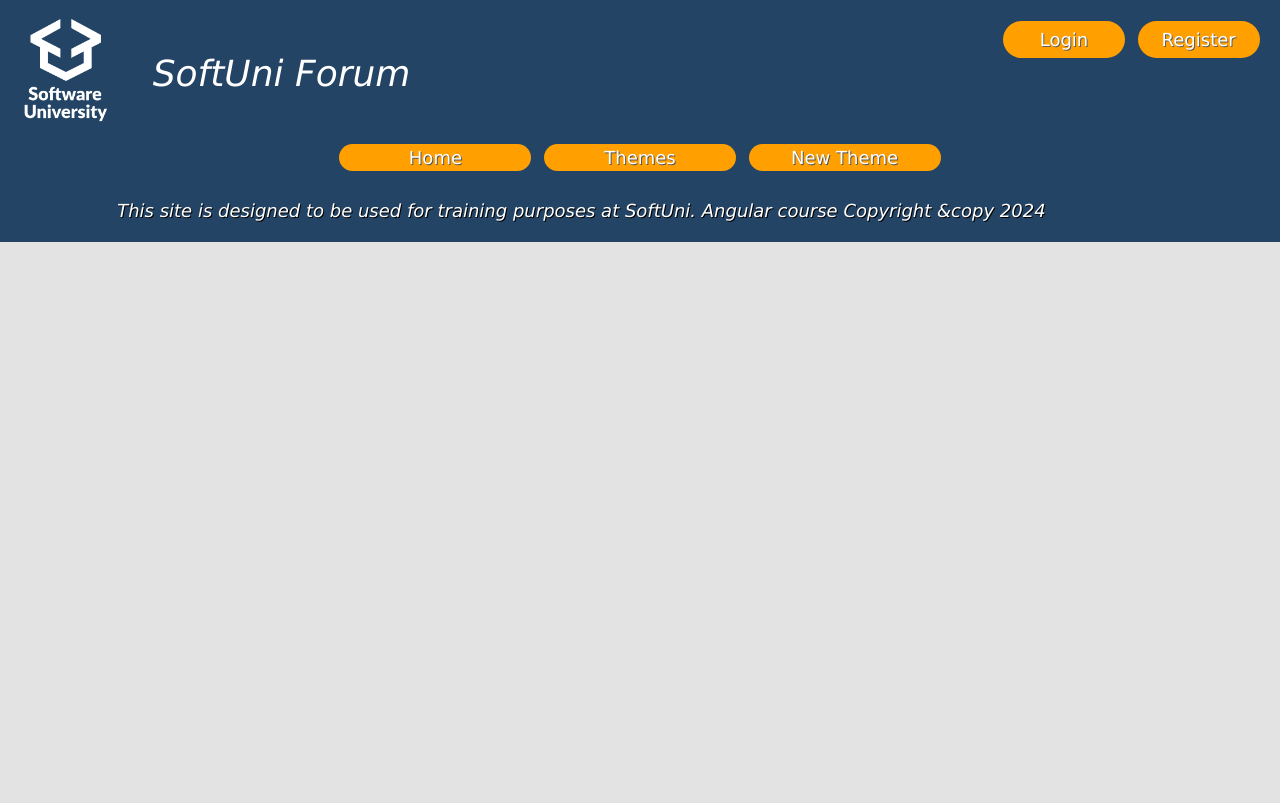
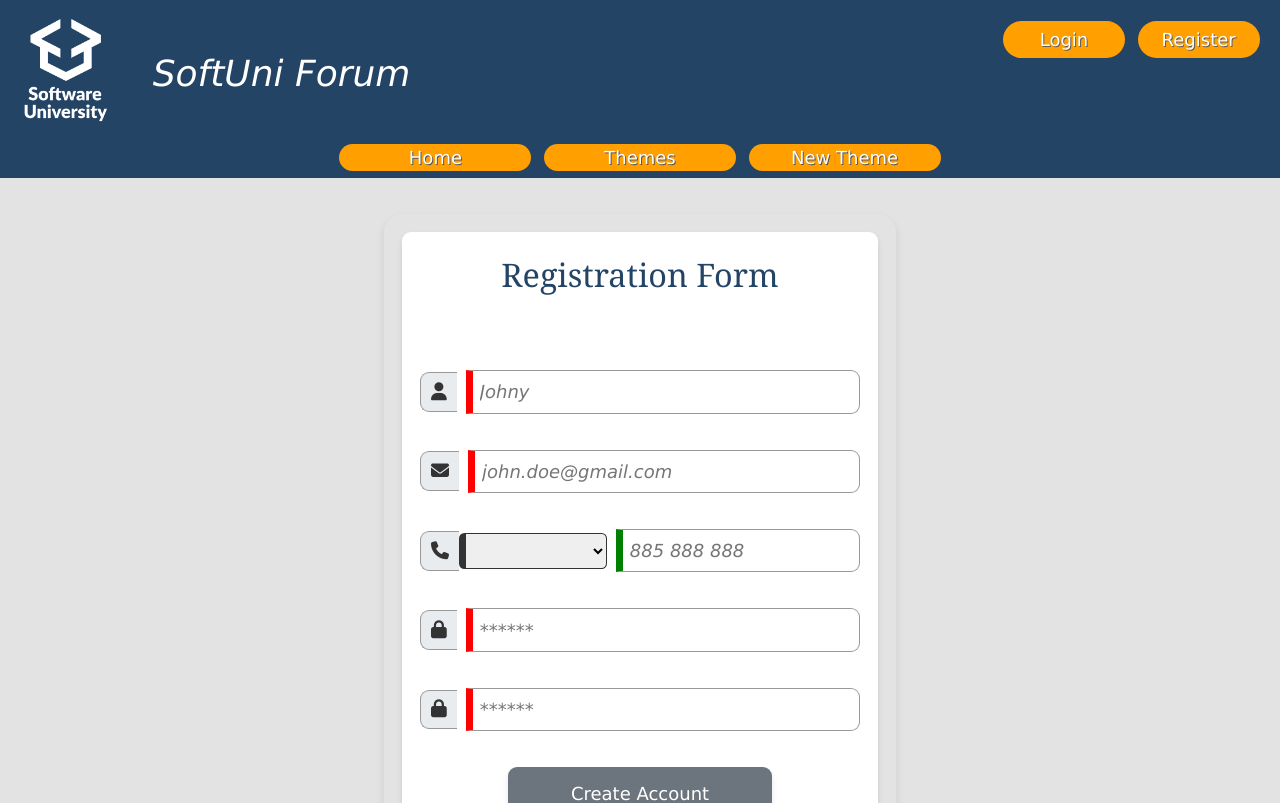
Before and after one commit to dianasimeonova56/softuni-forum, an Angular app: page /register in a window 1280 px wide. Before the commit this address led to /. Shown: the top 803 px of the page. Built offline with nearby package versions, Linux system fonts and the light colour scheme.

Commit message:
add register component

```diff
--- a/src/app/app.routes.ts
+++ b/src/app/app.routes.ts
@@ -15,5 +15,10 @@ export const routes: Routes = [
         path: 'login',
         loadComponent: ()=> import('./features/auth/login/login').then(c=> c.Login)
         // angular will load all features, imgs, text, dependencies ONLY when we are in the desired page
+    },
+    {
+        path: 'register',
+        loadComponent: ()=> import('./features/auth/register/register').then(c=> c.Register)
+        // angular will load all features, imgs, text, dependencies ONLY when we are in the desired page
     }
 ];
--- a/src/app/features/auth/login/login.ts
+++ b/src/app/features/auth/login/login.ts
@@ -43,7 +43,7 @@ export class Login {
       this.passwordErrorMessage = "Password must be at least 4 chars";
     } else {
       this.passwordError = false;
-      this.emailErrorMessage = '';
+      this.passwordErrorMessage = '';
     }
   }
 
--- /dev/null
+++ b/src/app/features/auth/register/register.css
@@ -0,0 +1,124 @@
+    .register {
+        width: 40%;
+        margin: 2em auto 0;
+        text-align: center;
+        background-color: #e4e3e3;
+        border-radius: 1em;
+        padding: 1em;
+        box-shadow: 0 4px 8px rgba(0, 0, 0, 0.1);
+    }
+
+    .register fieldset {
+        border-radius: 0.5em;
+        padding: 1em;
+        background-color: #ffffff;
+        box-shadow: 0 4px 6px rgba(0, 0, 0, 0.1);
+        border: none;
+    }
+
+    .register h2 {
+        padding-top: 0;
+        border-bottom: none;
+        color: #234465;
+        font-size: 1.8em;
+        margin-bottom: 2rem;
+    }
+
+    .register p {
+        padding-bottom: 0;
+        padding-top: 1.5rem;
+        color: #333;
+    }
+
+    .register input,
+    .register select {
+        flex: 0 1 100%;
+        border: 1px solid #999;
+        padding: 0.4em;
+        border-left: 0.4em solid green;
+        border-top-right-radius: 0.5em;
+        border-bottom-right-radius: 0.5em;
+        font-size: 1em;
+    }
+
+    .register select {
+        border-color: #333;
+        padding: 0.3em;
+        border-radius: 0.3em;
+    }
+
+    .register button {
+        background-color: #234465;
+        color: white;
+        border: none;
+        border-radius: 0.5em;
+        padding: 0.7em 1.5em;
+        margin-top: 1.5rem;
+        width: 60%;
+        outline: none;
+        box-shadow: 0 4px 6px rgba(0, 0, 0, 0.1);
+        transition: transform 0.3s ease;
+    }
+
+    .register button:hover:not(:disabled) {
+        transform: scale(1.05);
+    }
+
+    .register button:disabled {
+        background-color: #6c757d;
+        cursor: not-allowed;
+        transform: none;
+    }
+
+    .register i {
+        border: 1px solid #999;
+        border-right: none;
+        padding: 0.55em;
+        border-top-left-radius: 0.5em;
+        border-bottom-left-radius: 0.5em;
+        background-color: #e9ecef;
+    }
+
+    .register a {
+        color: #234465;
+        text-decoration: none;
+    }
+
+    .register a:hover {
+        cursor: pointer;
+        text-decoration: underline;
+    }
+
+    .register .tel {
+        padding-right: 0.8em;
+    }
+
+    .register .field {
+        display: flex;
+        padding-bottom: 0.5em;
+        align-items: center;
+    }
+
+    .register .field input {
+        margin-left: 0.5em;
+    }
+
+    .error {
+        text-align: left;
+        border-radius: 0.5em;
+        color: red;
+        padding-top: 0;
+        font-weight: bold;
+        font-size: 0.875rem;
+        margin-top: 0.25rem;
+    }
+
+    .input-error {
+        border-left-color: red !important;
+        border-color: red;
+    }
+
+    .text-center {
+        text-align: center;
+        margin: 0;
+    }
--- /dev/null
+++ b/src/app/features/auth/register/register.html
@@ -0,0 +1,76 @@
+<form class="register" (ngSubmit)="onSubmit()">
+  <fieldset>
+    <h2>Registration Form</h2>
+
+    <!-- username -->
+    <p class="field field-icon">
+      <label for="username"><span><i class="fas fa-user"></i></span></label>
+      <input [class.input-error]="validateUsername" type="text" id="username" placeholder="Johny"
+        name="username" [(ngModel)]="username" (blur)="validateUsername()">
+    </p>
+    @if (usernameError) {
+    <p class="error">
+      {{ usernameErrorMessage }}
+    </p>
+    }
+
+    <!-- email -->
+    <p class="field field-icon">
+      <label for="email"><span><i class="fas fa-envelope"></i></span></label>
+      <input [class.input-error]="validateEmail" type="email" id="email" placeholder="john.doe@gmail.com"
+         name="email" [(ngModel)]="email" (blur)="validateEmail()">
+    </p>
+    @if (emailError) {
+    <p class="error">
+      {{ emailErrorMessage }}
+    </p>
+    }
+
+    <!-- telephone -->
+    <p class="field field-icon">
+      <label for="tel"><span><i class="fas fa-phone"></i></span></label>
+      <select name="select-tel" id="select-tel" class="tel" name="phone" [(ngModel)]="phone" (blur)="validatePhone()">
+        <option value="00359">+359</option>
+      </select>
+      <input type="text" id="tel" placeholder="885 888 888"  >
+    </p>
+    @if(phoneError) {
+        <p class="error">
+            {{phoneErrorMessage}}
+        </p>
+    }
+
+    <div formGroupName="passwords">
+      <!-- password -->
+      <p class="field field-icon">
+        <label for="password"><span><i class="fas fa-lock"></i></span></label>
+        <input [class.input-error]="validatePassword" type="password" id="password" placeholder="******"
+           name="password" [(ngModel)]="password" (blur)="validatePassword()">
+      </p>
+      @if (passwordError) {
+      <p class="error">
+        {{ passwordErrorMessage }}
+      </p>
+      }
+
+      <!-- rePassword -->
+      <p class="field field-icon">
+        <label for="rePassword"><span><i class="fas fa-lock"></i></span></label>
+        <input [class.input-error]="validateRePassword" type="password" id="rePassword" placeholder="******"
+           name="rePassword" [(ngModel)]="rePassword" (blur)="validateRePassword()">
+      </p>
+      @if (rePasswordError) {
+      <p class="error">
+        {{ rePasswordErrorMessage }}
+      </p>
+      }
+    </div>
+
+    <button [disabled]="!isFormValid()">Create Account</button>
+
+    <p class="text-center">
+      Have an account?
+      <a routerLink="/login">Log In</a>
+    </p>
+  </fieldset>
+</form>
--- /dev/null
+++ b/src/app/features/auth/register/register.ts
@@ -0,0 +1,140 @@
+import { Component, inject } from '@angular/core';
+import { FormsModule } from '@angular/forms';
+import { Router, RouterLink } from '@angular/router';
+import { AuthService } from '../../../core/services';
+
+@Component({
+  selector: 'app-register',
+  imports: [FormsModule, RouterLink],
+  templateUrl: './register.html',
+  styleUrl: './register.css'
+})
+export class Register {
+  private authService = inject(AuthService);
+  private router = inject(Router);
+
+  username: string = '';
+  email: string = '';
+  phone: string = '';
+  password: string = '';
+  rePassword: string = '';
+
+  usernameError: boolean = false;
+  emailError: boolean = false;
+  phoneError: boolean = false;
+  passwordError: boolean = false;
+  rePasswordError: boolean = false;
+
+  usernameErrorMessage: string = '';
+  emailErrorMessage: string = '';
+  passwordErrorMessage: string = '';
+  phoneErrorMessage: string = '';
+  rePasswordErrorMessage: string = '';
+
+  validateUsername(): void {
+    if (!this.username) {
+      this.usernameError = true;
+      this.usernameErrorMessage = 'Username is required';
+    } else {
+      this.usernameError = false;
+      this.usernameErrorMessage = '';
+    }
+  }
+
+  validateEmail(): void {
+    if (!this.email) {
+      this.emailError = true;
+      this.emailErrorMessage = 'Email is required';
+    } else if (!this.isValidEmail(this.email)) {
+      this.emailError = true;
+      this.emailErrorMessage = 'Email is not valid';
+    } else {
+      this.emailError = false;
+      this.emailErrorMessage = '';
+    }
+  }
+
+  validatePhone(): void {
+    if (!this.phone) {
+      this.phoneError = true;
+      this.phoneErrorMessage = 'Phone is required';
+    } else if (!this.isValidPhone(this.phone)) {
+      this.phoneError = true;
+      this.phoneErrorMessage = 'Email is not valid';
+    } else {
+      this.phoneError = false;
+      this.phoneErrorMessage = '';
+    }
+  }
+
+  validatePassword(): void {
+    if (!this.password) {
+      this.passwordError = true;
+      this.passwordErrorMessage = "Password is required";
+    } else if (this.password.length < 4) {
+      this.passwordError = true;
+      this.passwordErrorMessage = "Password must be at least 4 chars";
+    } else {
+      this.passwordError = false;
+      this.passwordErrorMessage = '';
+    }
+
+    if (this.rePassword) { //check passowrd if changed
+      this.validatePassword();
+    }
+  }
+
+  validateRePassword(): void {
+    if (!this.rePassword) {
+      this.rePasswordError = true;
+      this.rePasswordErrorMessage = "Password is required";
+    } else if (this.rePassword !== this.password) {
+      this.rePasswordError = true;
+      this.rePasswordErrorMessage = "Passwords must match";
+    } else {
+      this.rePasswordError = false;
+      this.rePasswordErrorMessage = '';
+    }
+  }
+
+  onSubmit(): void {
+    this.validateEmail();
+    this.validatePassword();
+    this.validateUsername();
+    this.validatePhone();
+    this.validateRePassword();
+
+    if (this.isFormValid()) {
+      const response = this.authService.register(this.username,
+        this.email, this.phone, this.password, this.rePassword);
+
+      if (response) {
+        this.router.navigate(['/home']);
+      }
+    }
+  }
+
+  isFormValid(): boolean {
+    return Boolean(this.email) &&
+      Boolean(this.username) &&
+      Boolean(this.phone) &&
+      Boolean(this.password) &&
+      Boolean(this.rePassword) &&
+      !this.usernameError &&
+      !this.emailError &&
+      !this.phoneError &&
+      !this.rePasswordError &&
+      !this.passwordError;
+  }
+
+
+  private isValidEmail(email: string): boolean {
+    const emailRegex = /^[\w-\.]+@([\w-]+\.)+[\w-]{2,4}$/;
+    return emailRegex.test(email);
+  }
+
+  private isValidPhone(phone: string): boolean {
+    const phoneRegex = /^\d{9}$/;
+    return phoneRegex.test(phone);
+  }
+}
```
Also changed, not shown: 1 other file (tests, documents, lock files or other folders).
